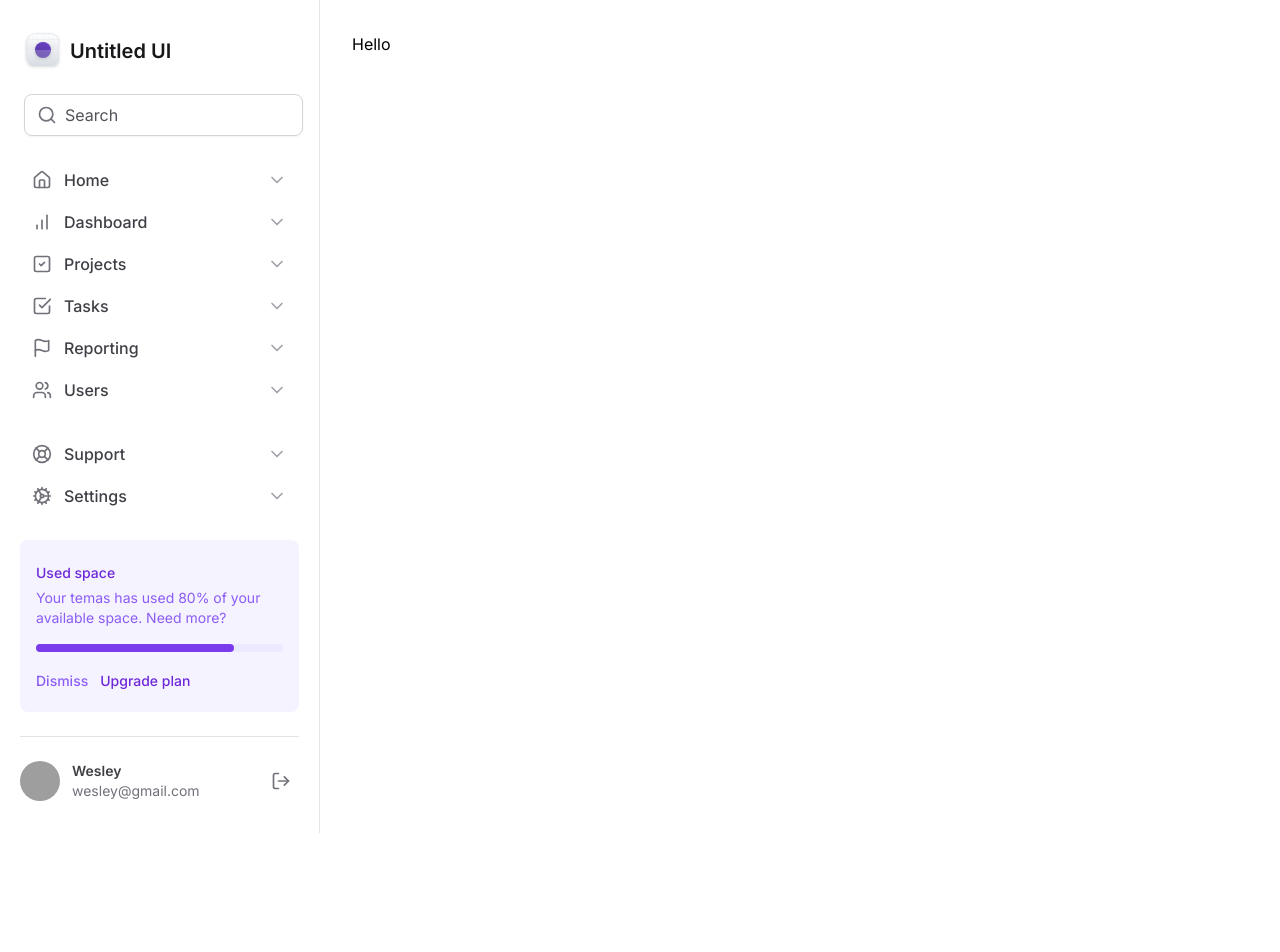
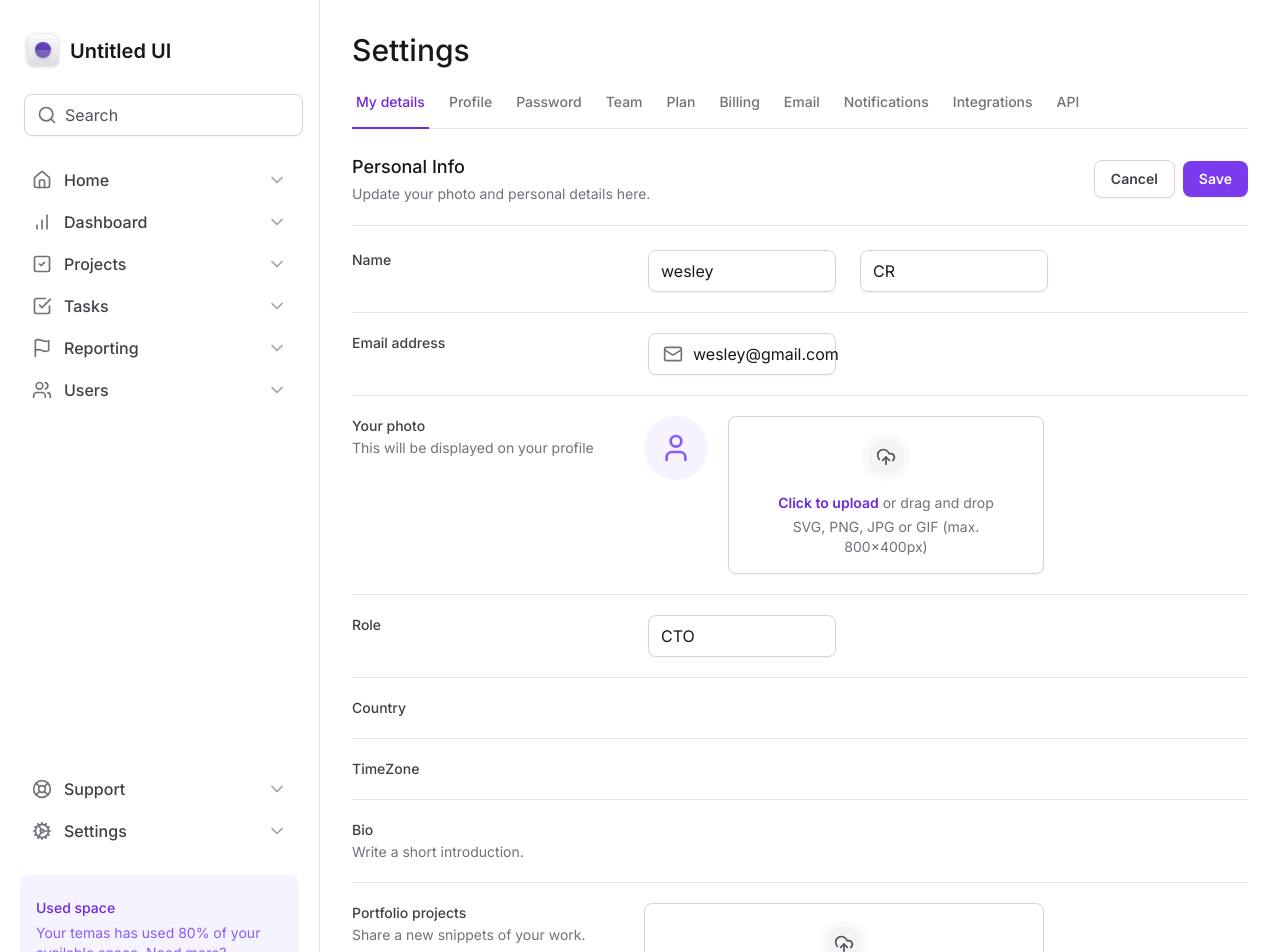
Before and after one commit to wesleywcr/Admin-UI, a Next.js app: page / in a window 1280 px wide. Shown: the top 952 px of the page. Before the commit the page ends 833 px from the top, so only its background shows below. Built offline with nearby package versions, Linux system fonts and the light colour scheme; grey boxes are pictures that could not be loaded.

Commit message:
feat: add component  file input

```diff
--- a/src/app/page.tsx
+++ b/src/app/page.tsx
@@ -1,3 +1,166 @@
+import { SettingsTabs } from '@/components/SettingsTabs'
+import * as Input from '@/components/Input'
+import * as FileInput from '@/components/Form/FileInput'
+import { Mail } from 'lucide-react'
 export default function Home() {
-  return <h1>Hello</h1>
+  return (
+    <>
+      <h1 className="text-3xl font-medium text-zinc-900">Settings</h1>
+      <SettingsTabs />
+      <div className="mt-6 flex flex-col ">
+        <div className="flex flex-row justify-between items-center pb-5 border-b border-zinc-200">
+          <div className="space-y-1">
+            <h2 className="text-lg font-medium text-zinc-900">Personal Info</h2>
+            <span className="text-sm text-zinc-500">
+              Update your photo and personal details here.
+            </span>
+          </div>
+          <div className="flex items-center gap-2">
+            <button
+              type="button"
+              className="rounded-lg px-4 py-2 text-sm font-semibold shadow-sm border border-zinc-300 text-zinc-700 hover:bg-zinc-50"
+            >
+              Cancel
+            </button>
+            <button
+              type="submit"
+              form="settings"
+              className="rounded-lg px-4 py-2 text-sm font-semibold shadow-sm bg-violet-600 text-white hover:bg-violet-700"
+            >
+              Save
+            </button>
+          </div>
+        </div>
+        <form
+          id="settings"
+          className="mt-6 flex flex-col w-full gap-5 divide-y divide-zinc-200 "
+        >
+          <div className="grid  grid-cols-form gap-3">
+            <label
+              htmlFor="firstName"
+              className="text-sm font-medium text-zinc-700"
+            >
+              Name
+            </label>
+            <div className="grid gap-6 grid-cols-2">
+              <Input.Root>
+                <Input.Control id="firstName" defaultValue={'wesley'} />
+              </Input.Root>
+              <Input.Root>
+                <Input.Control defaultValue={'CR'} />
+              </Input.Root>
+            </div>
+          </div>
+
+          <div className="grid gap-3 grid-cols-form pt-5">
+            <label
+              htmlFor="email"
+              className="text-sm font-medium text-zinc-700"
+            >
+              Email address
+            </label>
+            <div className="grid gap-6 grid-cols-2">
+              <Input.Root>
+                <Input.Prefix>
+                  <Mail className="w-6 h-5 text-zinc-500" />
+                </Input.Prefix>
+                <Input.Control
+                  id="email"
+                  type="email"
+                  defaultValue={'wesley@gmail.com'}
+                />
+              </Input.Root>
+            </div>
+          </div>
+
+          <div className="grid gap-3 grid-cols-form pt-5">
+            <label
+              htmlFor="photo"
+              className="text-sm font-medium text-zinc-700"
+            >
+              Your photo
+              <span className="text-sm font-normal text-zinc-500 block mt-0.5">
+                This will be displayed on your profile
+              </span>
+            </label>
+
+            <FileInput.Root className="flex items-start gap-5">
+              <FileInput.ImagePreview />
+              <FileInput.Trigger />
+              <FileInput.Control />
+            </FileInput.Root>
+          </div>
+          <div className="grid gap-3 grid-cols-form pt-5">
+            <label
+              htmlFor="email"
+              className="text-sm font-medium text-zinc-700"
+            >
+              Role
+            </label>
+            <div className="grid gap-6 grid-cols-2">
+              <Input.Root>
+                <Input.Control id="role" defaultValue={'CTO'} />
+              </Input.Root>
+            </div>
+          </div>
+          <div className="grid gap-3 grid-cols-form pt-5">
+            <label
+              htmlFor="country"
+              className="text-sm font-medium text-zinc-700"
+            >
+              Country
+            </label>
+            <div></div>
+          </div>
+          <div className="grid gap-3 grid-cols-form pt-5">
+            <label
+              htmlFor="timezone"
+              className="text-sm font-medium text-zinc-700"
+            >
+              TimeZone
+            </label>
+            <div></div>
+          </div>
+          <div className="grid gap-3 grid-cols-form pt-5">
+            <label htmlFor="bio" className="text-sm font-medium text-zinc-700">
+              Bio
+              <span className="text-sm font-normal text-zinc-500 block mt-0.5">
+                Write a short introduction.
+              </span>
+            </label>
+            <div></div>
+          </div>
+          <div className="grid gap-3 grid-cols-form pt-5">
+            <label
+              htmlFor="projects"
+              className="text-sm font-medium text-zinc-700"
+            >
+              Portfolio projects
+              <span className="text-sm font-normal text-zinc-500 block mt-0.5">
+                Share a new snippets of your work.
+              </span>
+            </label>
+            <FileInput.Root>
+              <FileInput.Trigger />
+              <FileInput.Control />
+            </FileInput.Root>
+          </div>
+          <div className="flex items-center  justify-end gap-2 pt-5">
+            <button
+              type="button"
+              className="rounded-lg px-4 py-2 text-sm font-semibold shadow-sm border border-zinc-300 text-zinc-700 hover:bg-zinc-50"
+            >
+              Cancel
+            </button>
+            <button
+              type="submit"
+              className="rounded-lg px-4 py-2 text-sm font-semibold shadow-sm bg-violet-600 text-white hover:bg-violet-700"
+            >
+              Save
+            </button>
+          </div>
+        </form>
+      </div>
+    </>
+  )
 }
--- /dev/null
+++ b/src/components/Form/FileInput/Control.tsx
@@ -0,0 +1,7 @@
+import { ComponentProps } from 'react'
+
+export type ControlProps = ComponentProps<'input'>
+
+export function Control(props: ControlProps) {
+  return <input type="file" id="photo" className="sr-only" {...props} />
+}
--- /dev/null
+++ b/src/components/Form/FileInput/ImagePreview.tsx
@@ -0,0 +1,9 @@
+import { User } from 'lucide-react'
+
+export function ImagePreview() {
+  return (
+    <div className="bg-violet-50 flex  h-16 w-16 items-center justify-center rounded-full">
+      <User className="w-8 h-8 text-violet-500" />
+    </div>
+  )
+}
--- /dev/null
+++ b/src/components/Form/FileInput/Root.tsx
@@ -0,0 +1,7 @@
+import { ComponentProps } from 'react'
+
+export type RootProps = ComponentProps<'div'>
+
+export function Root(props: RootProps) {
+  return <div {...props} />
+}
--- /dev/null
+++ b/src/components/Form/FileInput/Trigger.tsx
@@ -0,0 +1,21 @@
+import { UploadCloud } from 'lucide-react'
+
+export function Trigger() {
+  return (
+    <label
+      htmlFor="photo"
+      className="group flex flex-1 cursor-pointer flex-col items-center gap-3 rounded-lg border border-zinc-300 px-6 py-4 text-center text-zinc-500 shadow-sm hover:border-violet-200 hover:bg-violet-25 hover:text-violet-500"
+    >
+      <div className="rounded-full border-6 border-zinc-50 bg-zinc-100 p-2 group-hover:border-violet-50 group-hover:bg-violet-100 ">
+        <UploadCloud className="h-5 w-5 text-zinc-600 group-hover:to-violet-600" />
+      </div>
+      <div className="flex flex-col gap-1 items-center">
+        <span className="text-sm">
+          <span className="font-semibold text-violet-700">Click to upload</span>{' '}
+          or drag and drop
+        </span>
+        <span className="text-sm">SVG, PNG, JPG or GIF (max. 800x400px)</span>
+      </div>
+    </label>
+  )
+}
--- /dev/null
+++ b/src/components/Form/FileInput/index.ts
@@ -0,0 +1,6 @@
+import { Control } from './Control'
+import { Root } from './Root'
+import { Trigger } from './Trigger'
+import { ImagePreview } from './ImagePreview'
+
+export { Control, ImagePreview, Root, Trigger }
```
